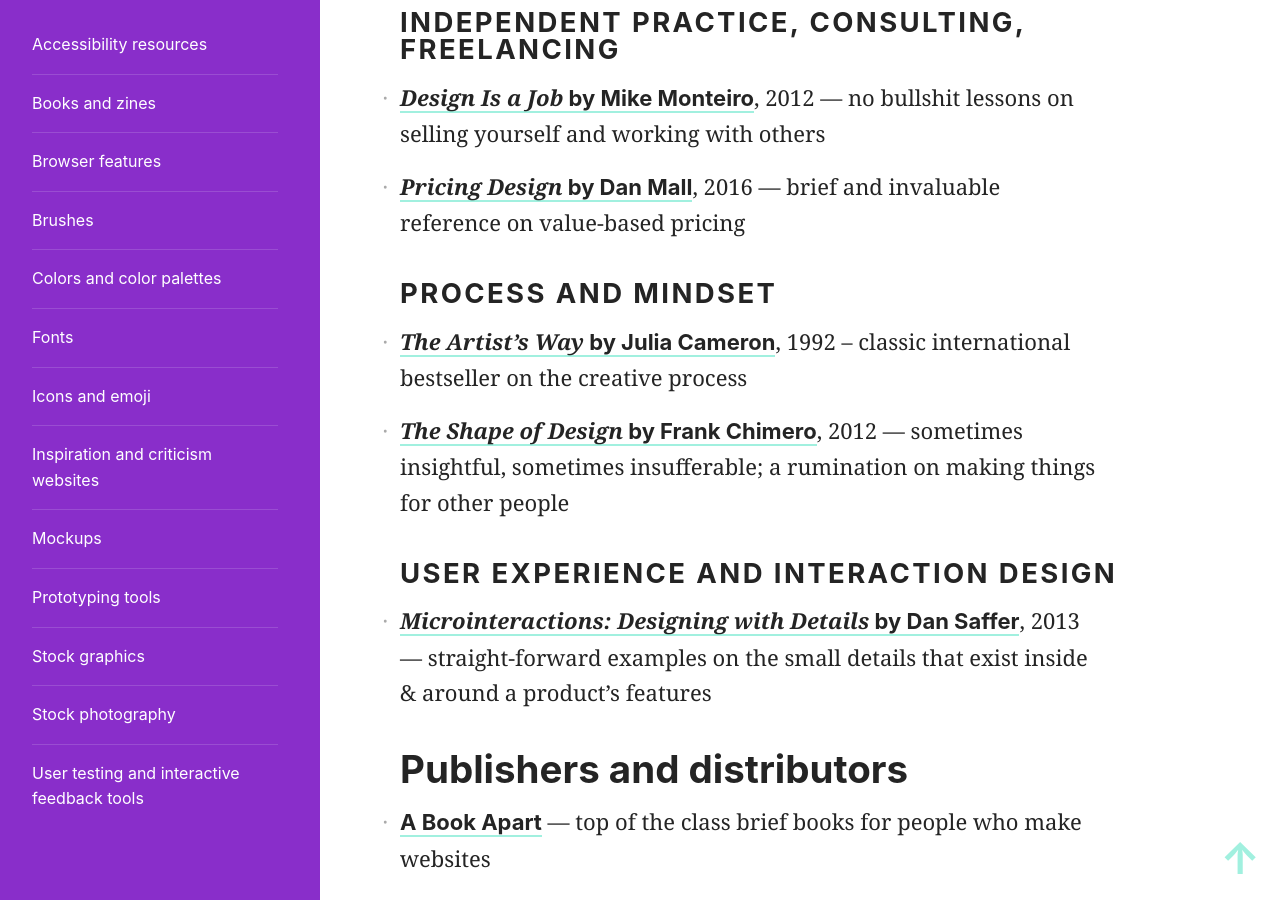
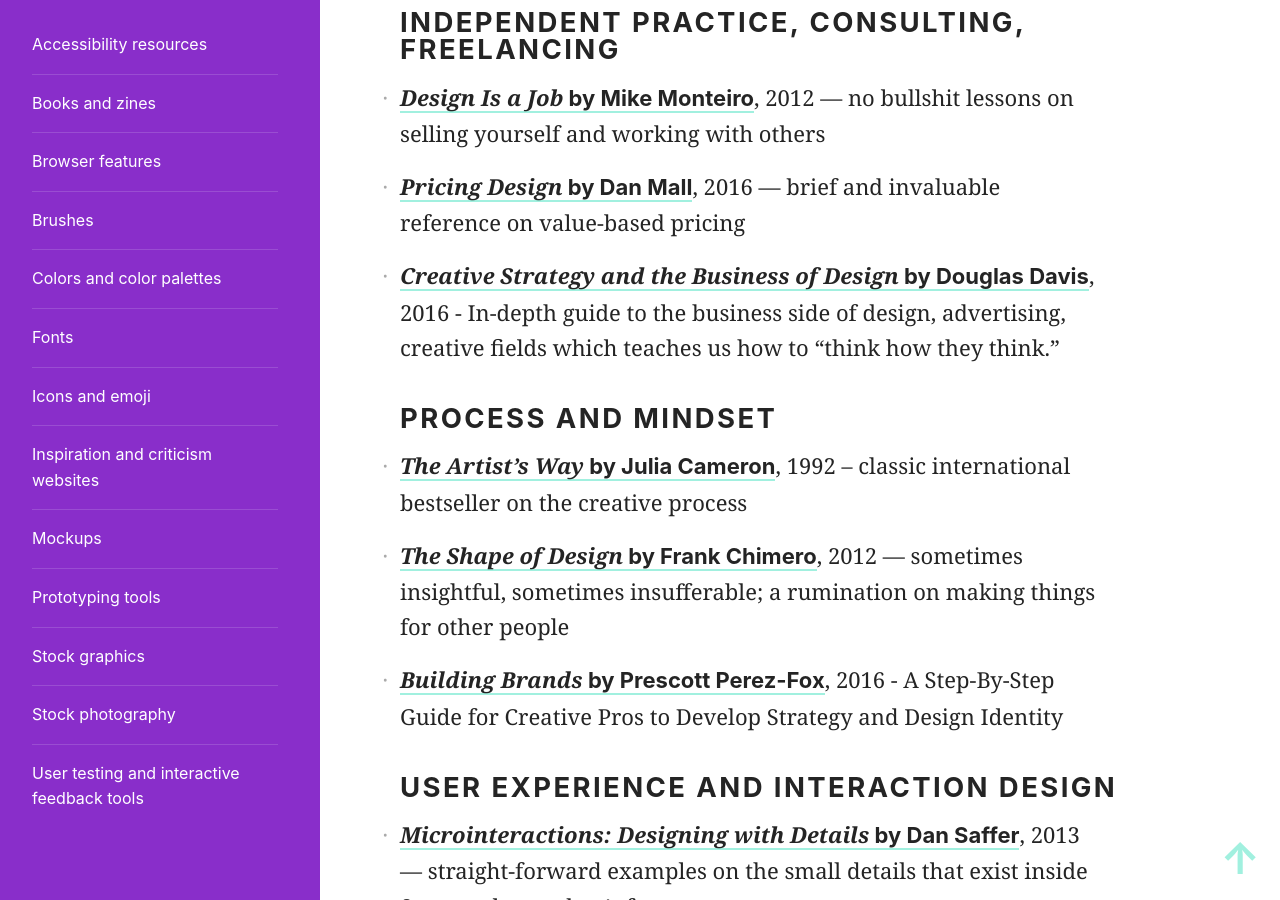
Before and after one commit to skullface/design-resources, a Jekyll site: the page built from _resources/books.md, in a window 1280 px wide and 900 px high, scrolled down 1698 px. Built offline with Jekyll 4.4.1, drawn with Linux system fonts in a browser that asks for light colours; nearby versions of some CDN libraries.

Commit message:
Update books.md
Added a few titles on Process and Consulting

```diff
--- a/_resources/books.md
+++ b/_resources/books.md
@@ -16,10 +16,12 @@
 ### Independent practice, consulting, freelancing
 - [*Design Is a Job* by Mike Monteiro](https://www.goodreads.com/book/show/13574985-design-is-a-job), 2012 — no bullshit lessons on selling yourself and working with others
 - [*Pricing Design* by Dan Mall](https://www.goodreads.com/book/show/28511400-pricing-design), 2016 —  brief and invaluable reference on value-based pricing
+- [*Creative Strategy and the Business of Design* by Douglas Davis](http://amzn.to/2dHjsAR), 2016 - In-depth guide to the business side of design, advertising, creative fields which teaches us how to "think how they think."
 
 ### Process and mindset
 - [*The Artist's Way* by Julia Cameron](https://www.goodreads.com/book/show/615570.The_Artist_s_Way), 1992 – classic international bestseller on the creative process
 - [*The Shape of Design* by Frank Chimero](http://shapeofdesignbook.com/), 2012 — sometimes insightful, sometimes insufferable; a rumination on making things for other people
+- [*Building Brands* by Prescott Perez-Fox](http://busycreator.com/buildingbrands), 2016 - A Step-By-Step Guide for Creative Pros to Develop Strategy and Design Identity
 
 ### User experience and interaction design
 - [*Microinteractions: Designing with Details* by Dan Saffer](https://www.goodreads.com/book/show/17239285-microinteractions), 2013 — straight-forward examples on the small details that exist inside & around a product's features
```
